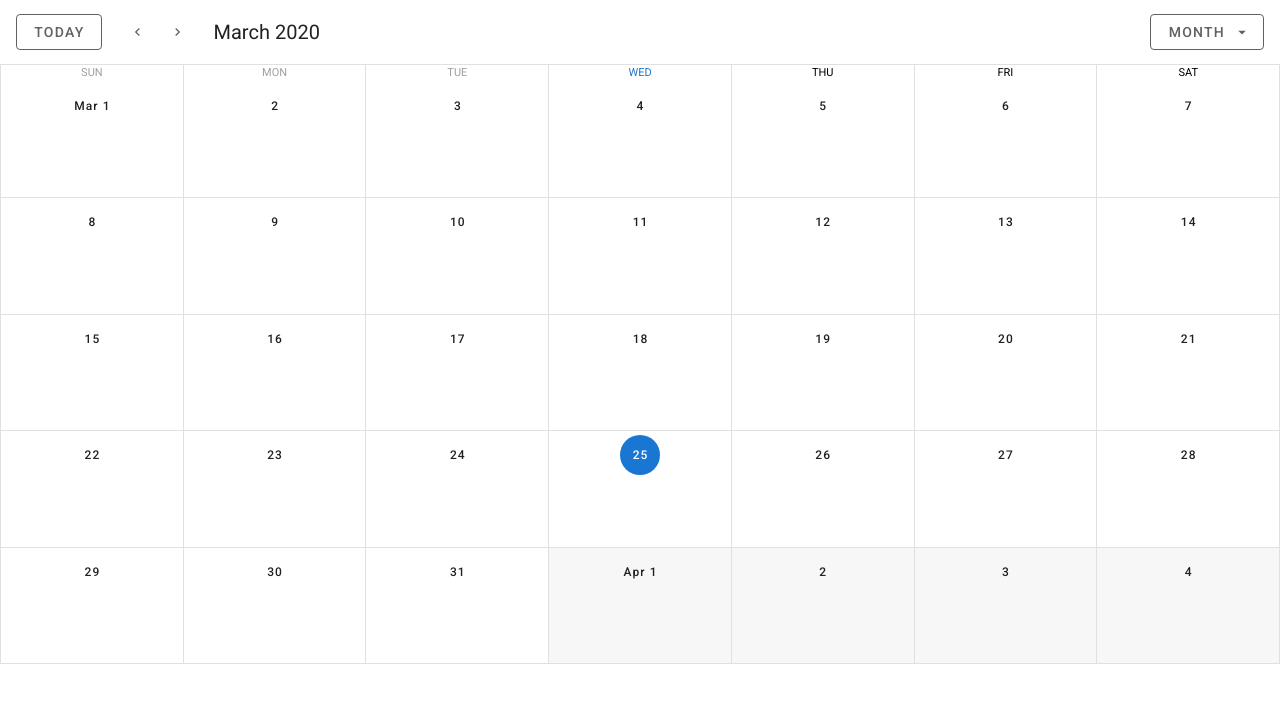
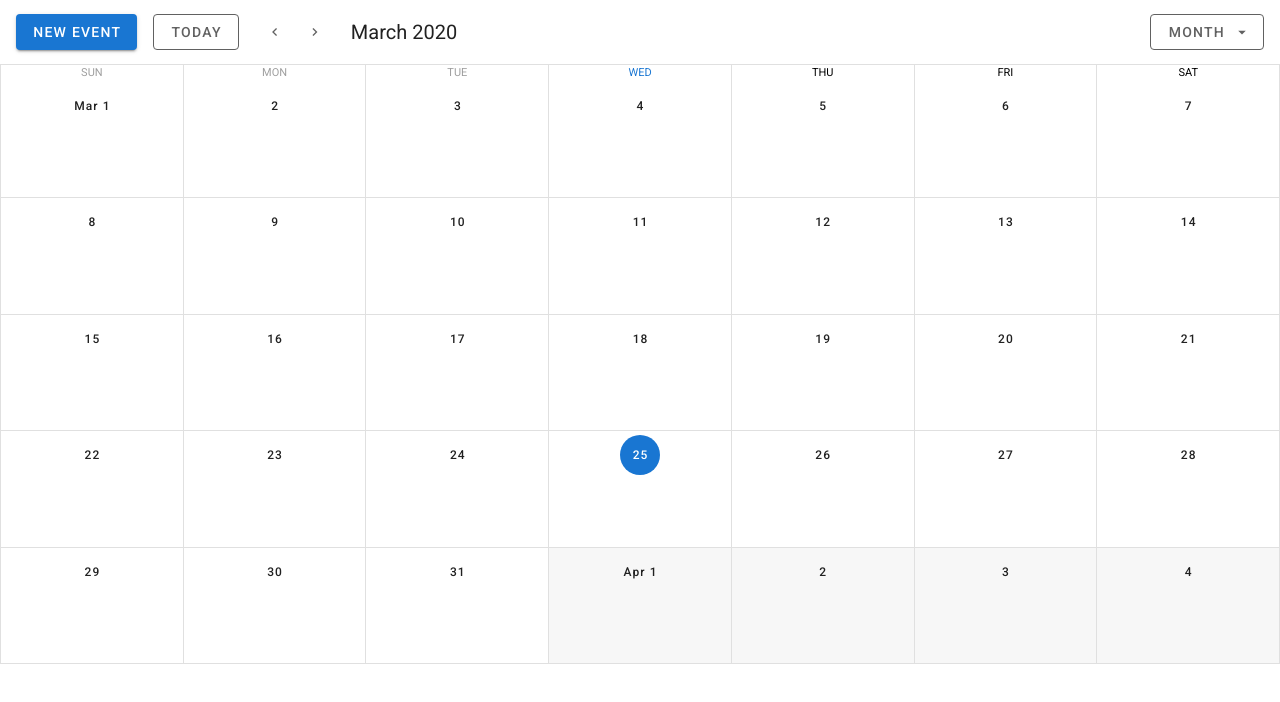
Before and after one commit to webroyit/c3v2f5-calendar, a Vue app: page / in a window 1280 px wide. Shown: the top 702 px of the page. Built offline with nearby package versions, Linux system fonts and the light colour scheme; no server answers; the database is empty; what vue-textarea-autosize would draw is missing.

Commit message:
Add a button to create an event

```diff
--- a/src/components/Calendar.vue
+++ b/src/components/Calendar.vue
@@ -3,6 +3,9 @@
     <v-col>
       <v-sheet height="64">
         <v-toolbar flat color="white">
+          <v-btn color="primary" class="mr-4" @click="dialog=true" dark>
+            New Event
+          </v-btn>
           <v-btn outlined class="mr-4" color="grey darken-2" @click="setToday">
             Today
           </v-btn>
```
